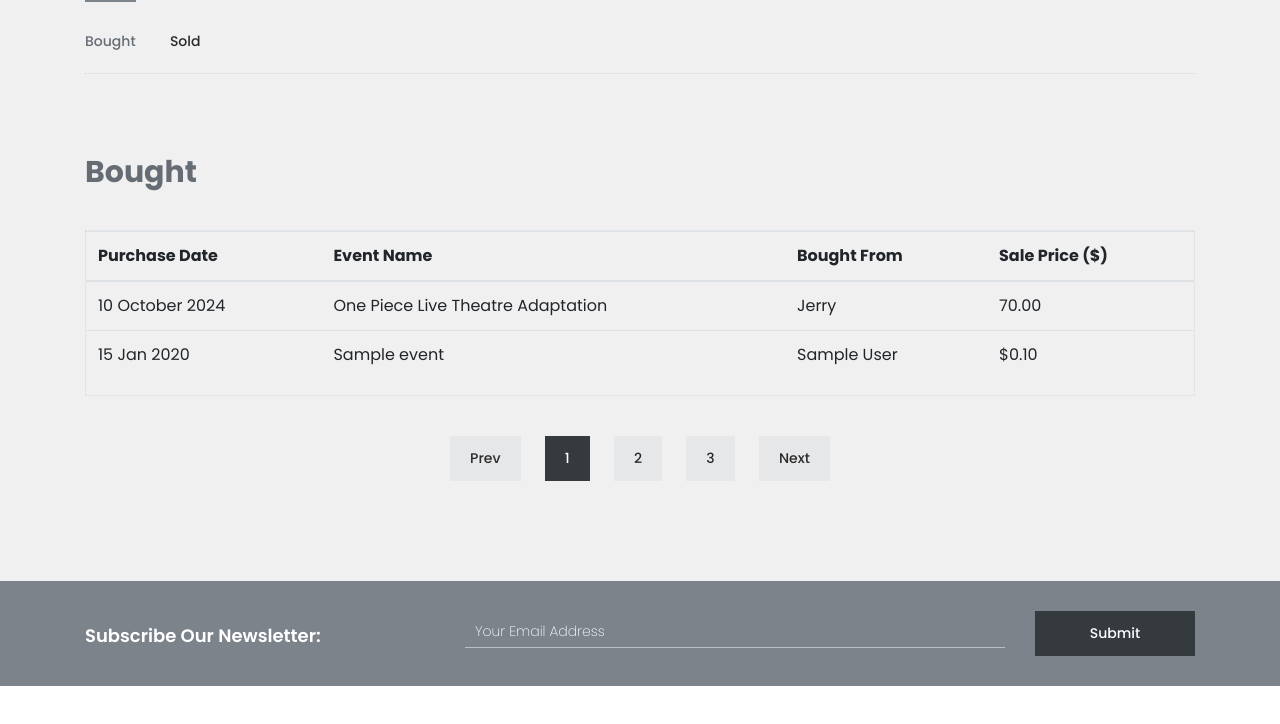
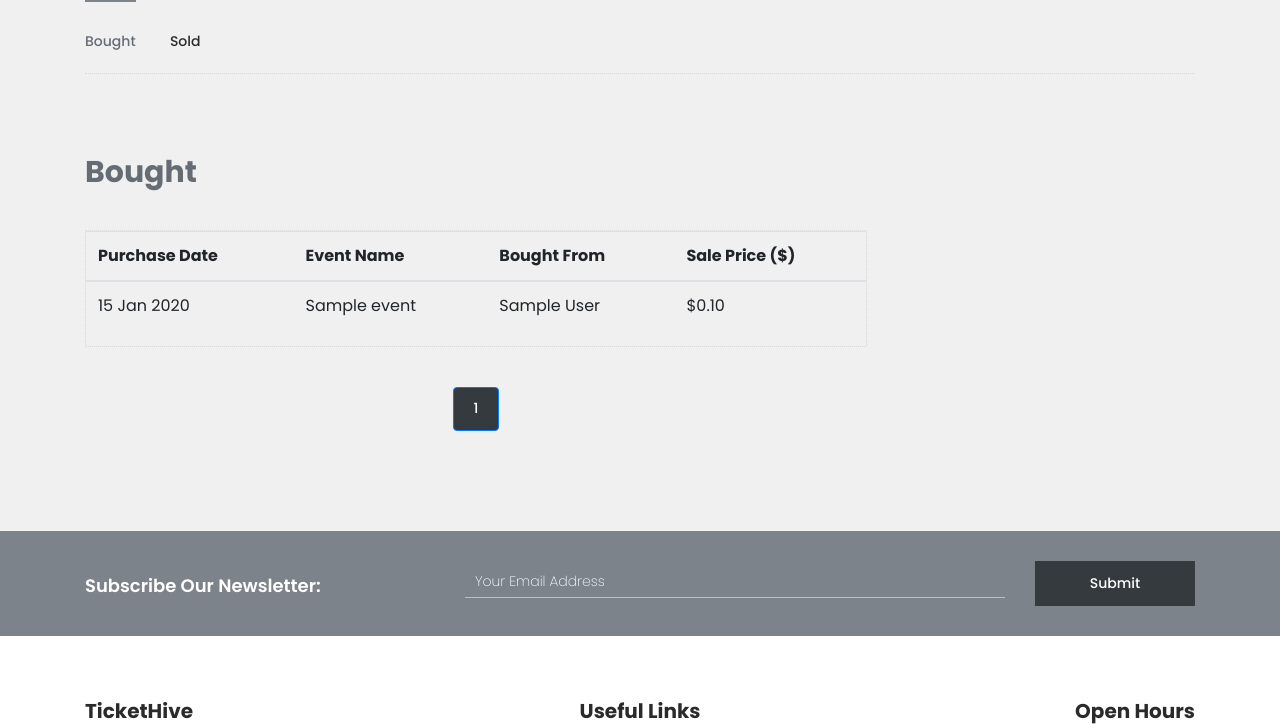
Before and after one commit to Wigsicle/Clown-Computing-Group-12, a Flask app: page /ticket_transaction_history in a window 1280 px wide. Shown: the part 376-1100 px from the top of the page. Run offline with Flask 3, Linux system fonts and the light colour scheme; the visitor is signed in with stand-in values (Sample User, id 1); tables that the repository leaves empty hold one stand-in row (values such as "Sample post"); parts of the project's set-up code (start-up, migrations or seed data) failed here and were passed over; some libraries are stand-ins or nearby versions.

Commit message:
Completed the View Transaction History Function (#19)
* Corrected spelling error on transaction history page

* Added the user_transactions html

* Added the app.py code to connect to the user transaction history area

* Added functions to generate the data for the transaction history tables.

* Completed most of the view transaction history feature

* Added additional comments and instructions

* Rename transaction.py to transaction_history.py

Clearer naming to avoid confusing this transaction history module with the listing transaction handling process

* Update transaction_history module import in app.py

* changed the transaction status value

* Cleaned up listings where people somehow sold tickets to themselves like how?

* added frontend

- pagination for the table records
- default empty table in case theres nothing in the delivered lists

* Moved pagination code to transaction_history module for neatness. Added comments for the code

---------

Co-authored-by: Lin Feng <76203712+linfvng@users.noreply.github.com>

```diff
--- a/app.py
+++ b/app.py
@@ -55,6 +55,9 @@
     Passes the buy and sell transactions as two separate lists to the ticket_transaction_history page to rendere'''
     user_email:str = session.get('user') # use user email from session for now TODO change to user_id when ready
 
+    selected_page_num = request.args.get('page', 1, type=int) # gets the selected page number from GET request
+    records_per_page = 10   # number of records per page
+
     if not user_email:
         return redirect(url_for('auth.signin'))
 
@@ -67,13 +70,25 @@
     if user.ticket_buy_list:    # checks if the attribute exist or else skips the fn call
         buy_list_history = transaction_history.buyListTransTable(user.ticket_buy_list)
 
+    # Buy pagination
+    buy_history_paginated = transaction_history.sliceListIntoPages(buy_list_history, records_per_page, selected_page_num)
+    buy_total_pages = (len(buy_list_history) + records_per_page - 1) // records_per_page
+
     sell_list_history:list = []
     if user.ticket_sell_list:
         sell_list_history = transaction_history.saleListTransTable(user.ticket_sell_list)
 
-    #TODO Add in pagination, add in a default jscript for the table if there are no values in the list
+    # Sell pagination
+    sell_history_paginated = transaction_history.sliceListIntoPages(sell_list_history, 10, selected_page_num)
+    sell_total_pages = (len(sell_list_history) + records_per_page - 1) // records_per_page
 
-    return render_template('ticket_transaction_history.html', buyList=buy_list_history, sellList=sell_list_history)
+    return render_template('ticket_transaction_history.html',
+                           buyList=buy_history_paginated,
+                           buy_total_pages=buy_total_pages, # tells page how many buy pages there are
+                           buy_current_page=selected_page_num, # tracks current Buy table page
+                           sellList=sell_history_paginated,
+                           sell_total_pages=sell_total_pages,
+                           sell_current_page=selected_page_num)
 
 # Route for the ticket inventory page
 # List of user purchased ticket
--- a/templates/ticket_transaction_history.html
+++ b/templates/ticket_transaction_history.html
@@ -96,6 +96,7 @@
                                                     <div class="event-item">
                                                         <div class="row">
                                                             <div class="col-lg-12">
+                                                                {% if buyList %}
                                                                 <table class="table">
                                                                     <thead>
                                                                         <tr>
@@ -106,11 +107,21 @@
                                                                         </tr>
                                                                     </thead>
                                                                     <tbody>
+                                                                        {% for listing in buyList %}
                                                                         <tr>
-                                                                            <td scope="row">10 October 2024</th>
-                                                                            <td>One Piece Live Theatre Adaptation</td>
-                                                                            <td>Jerry</td>
-                                                                            <td>70.00</td>
+                                                                            <td>{{ listing['date'] }}</td>
+                                                                            <td>{{ listing['event_name'] }}</td>
+                                                                            <td>{{ listing['seller_name'] }}</td>
+                                                                            <td>{{ listing['price'] }}</td>
+                                                                        </tr>
+                                                                        {% endfor %}
+                                                                    </tbody>
+                                                                </table>
+                                                                {% else %}
+                                                                <table class="table">
+                                                                    <tbody>
+                                                                        <tr>
+                                                                            <td class="text-center">No Transaction History</td>
                                                                         </tr>
                                                                         {% for listing in buyList %}
                                                                         <tr>
@@ -122,6 +133,7 @@
                                                                         {% endfor %}
                                                                     </tbody>
                                                                 </table>
+                                                                {% endif %}
                                                             </div>
                                                         </div>
                                                     </div>
@@ -129,11 +141,11 @@
                                                 <div class="col-lg-12">
                                                     <div class="pagination">
                                                         <ul>
-                                                            <li><a href="#">Prev</a></li>
-                                                            <li class="active"><a href="#">1</a></li>
-                                                            <li><a href="#">2</a></li>
-                                                            <li><a href="#">3</a></li>
-                                                            <li><a href="#">Next</a></li>
+                                                            {% for page in range(1, buy_total_pages + 1) %}
+                                                            <li class="page-item {% if page == buy_current_page %}active{% endif %}">
+                                                                <a class="page-link" href="{{ url_for('tickettransactionhistory', page=page) }}">{{ page }}</a>
+                                                            </li>
+                                                            {% endfor %}
                                                         </ul>
                                                     </div>
                                                 </div>
@@ -153,6 +165,7 @@
                                                     <div class="event-item">
                                                         <div class="row">
                                                             <div class="col-lg-12">
+                                                                {% if sellList %}
                                                                 <table class="table">
                                                                     <thead>
                                                                         <tr>
@@ -163,11 +176,21 @@
                                                                         </tr>
                                                                     </thead>
                                                                     <tbody>
+                                                                        {% for listing in sellList %}
                                                                         <tr>
-                                                                            <td scope="row">12 October 2024</th>
-                                                                            <td>One Piece Live Theatre Adaptation</td>
-                                                                            <td>Merry</td>
-                                                                            <td>90.00</td>
+                                                                            <td>{{ listing['date'] }}</td>
+                                                                            <td>{{ listing['event_name'] }}</td>
+                                                                            <td>{{ listing['buyer_name'] }}</td>
+                                                                            <td>{{ listing['price'] }}</td>
+                                                                        </tr>
+                                                                        {% endfor %}
+                                                                    </tbody>
+                                                                </table>
+                                                                {% else %}
+                                                                <table class="table">
+                                                                    <tbody>
+                                                                        <tr>
+                                                                            <td class="text-center">No Transaction History</td>
                                                                         </tr>
                                                                         {% for listing in sellList %}
                                                                         <tr>
@@ -179,6 +202,7 @@
                                                                         {% endfor %}
                                                                     </tbody>
                                                                 </table>
+                                                                {% endif %}
                                                             </div>
                                                         </div>
                                                     </div>
@@ -186,11 +210,11 @@
                                                 <div class="col-lg-12">
                                                     <div class="pagination">
                                                         <ul>
-                                                            <li><a href="#">Prev</a></li>
-                                                            <li class="active"><a href="#">1</a></li>
-                                                            <li><a href="#">2</a></li>
-                                                            <li><a href="#">3</a></li>
-                                                            <li><a href="#">Next</a></li>
+                                                            {% for page in range(1, sell_total_pages + 1) %}
+                                                            <li class="page-item {% if page == sell_current_page %}active{% endif %}">
+                                                                <a class="page-link" href="{{ url_for('tickettransactionhistory', page=page) }}">{{ page }}</a>
+                                                            </li>
+                                                            {% endfor %}
                                                         </ul>
                                                     </div>
                                                 </div>
--- a/transaction_history.py
+++ b/transaction_history.py
@@ -74,3 +74,20 @@
         raise AttributeError()
 
     return listing_dict
+
+def sliceListIntoPages(fullList:list, pageSize:int=10, pageNum:int=1)->list[dict]:
+    '''Returns a section (page) of the list based on page size and page number
+
+    Args:
+        fullList: List to be split up
+        pageSize: Number of records to display on the page
+        pageNum: selected page of records to display
+
+    Returns:
+        slice of the page based on the args'''
+
+    start_index = (pageNum - 1) * pageSize  # first record in page to display
+    end_index = start_index + pageSize # last record in page to display
+    selected_page_list = fullList[start_index:end_index] # gets a slice of the list based on start and end indexes
+
+    return selected_page_list
```
